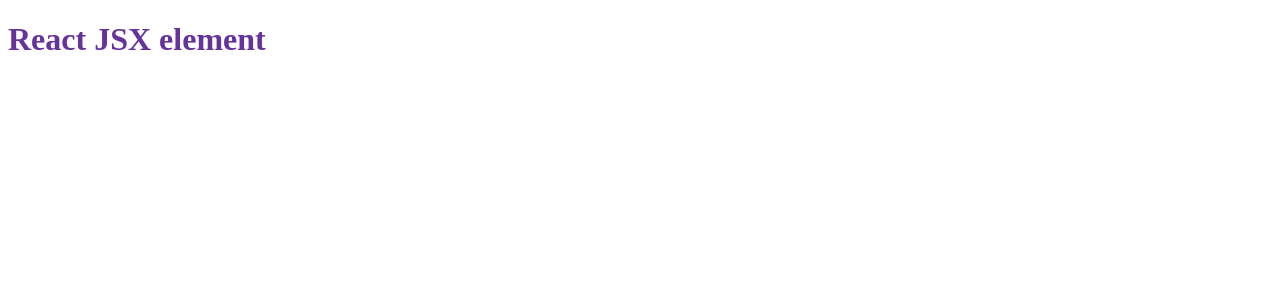
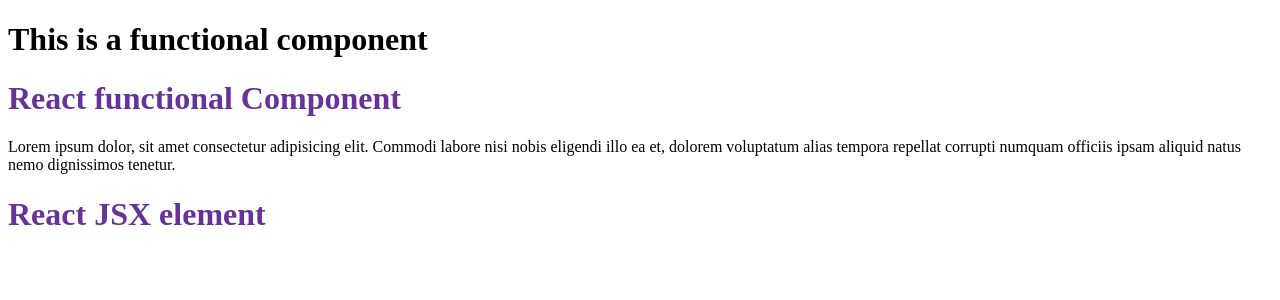
Before and after one commit to ritesh-jadhav/React-brushUp-November-2023, a React (Vite) app: page / in a window 1280 px wide. Shown: the top 300 px of the page. Built offline with nearby package versions, Linux system fonts and the light colour scheme.

Commit message:
igniting-the-app

```diff
--- a/App.js
+++ b/App.js
@@ -10,8 +10,27 @@
 // JSX - Html-likely syntax that understand by JS engine
 // JSX => babel transpile it to React.createElement => ReactElement-JS Object => htmlElement(reder)
 
-const jsx = <h1 id="heading">React JSX element</h1>
+const jsxHeading = <h1 id="heading">React JSX element</h1>
+
+const content = <p>Lorem ipsum dolor, sit amet consectetur adipisicing elit. Commodi labore nisi nobis eligendi illo ea et, dolorem voluptatum alias tempora repellat corrupti numquam officiis ipsam aliquid natus nemo dignissimos tenetur.</p>
+
+// Functional Components
+
+const about = function (){
+    return <h1>This is a functional component</h1>
+}
+
+const BrandTitle = () =>{
+    return <div className="container">
+        {about()}
+        <h1 id="heading">React functional Component</h1>
+        {content}
+        {jsxHeading}
+    </div>
+}
+
+
 
 const root = ReactDOM.createRoot(document.getElementById("root"));
 
-root.render(jsx);
+root.render(<BrandTitle/>);
```
